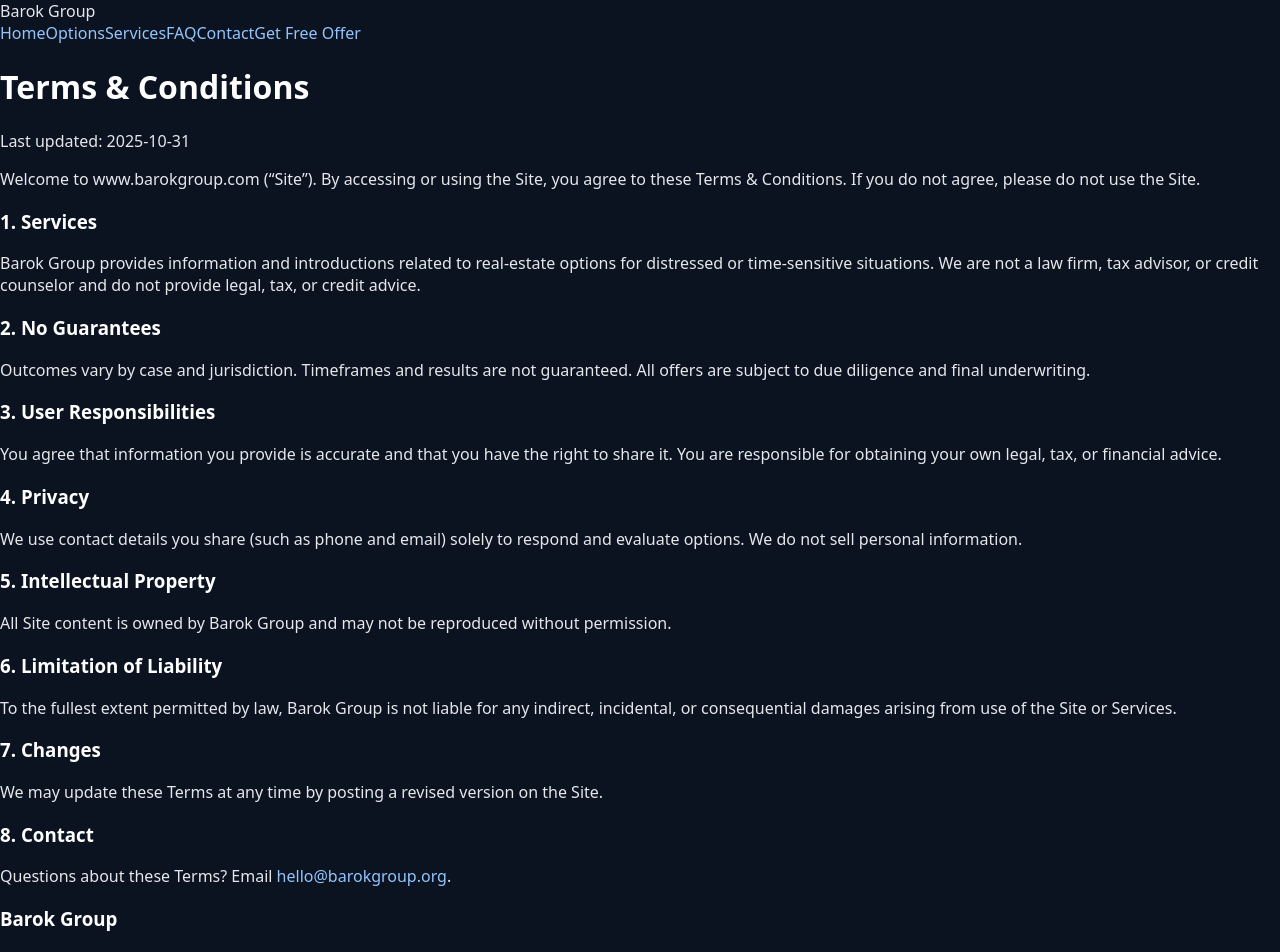
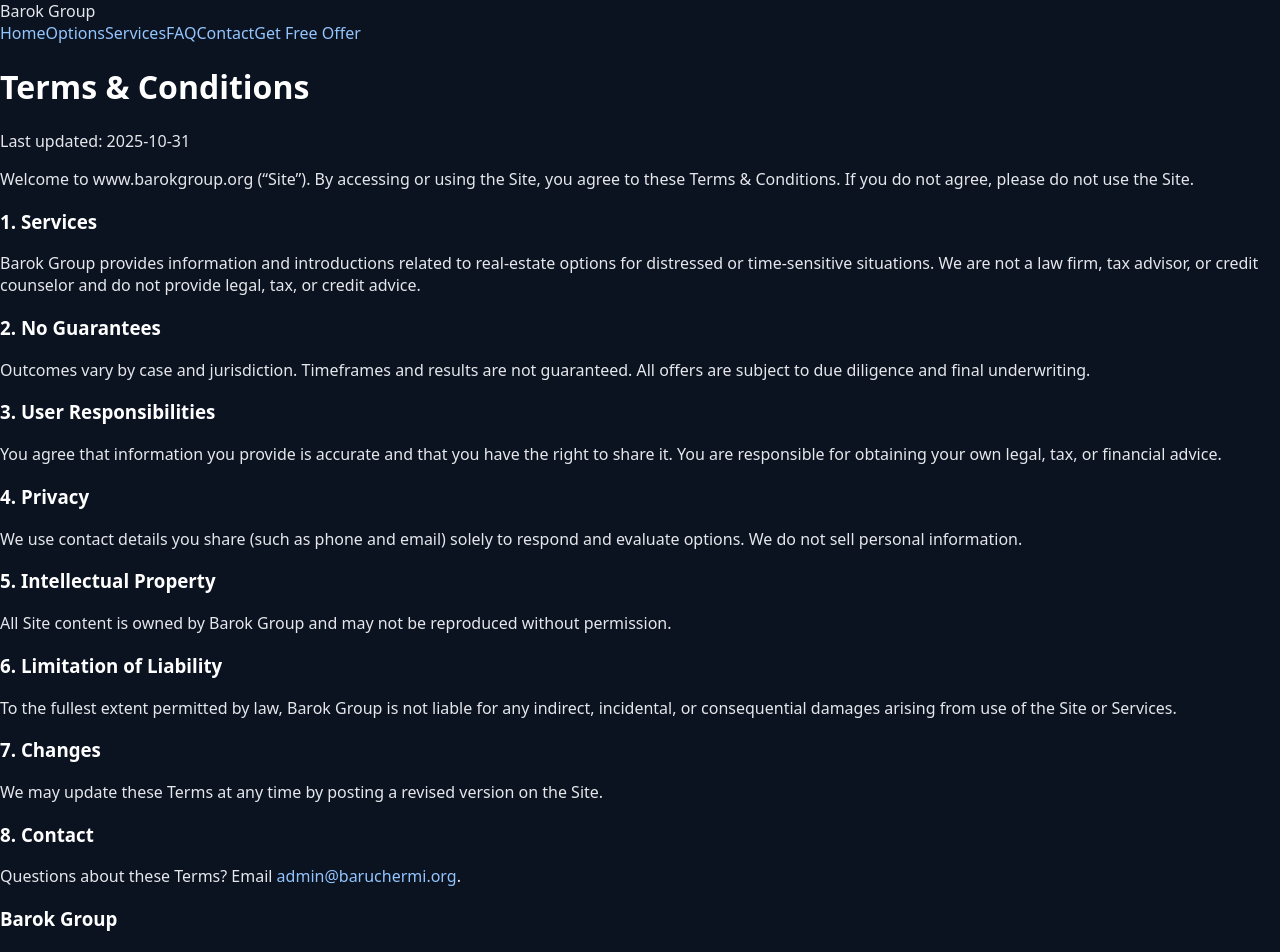
Before and after one commit to duchesam/barokgroup, a Next.js app: page /terms in a window 1280 px wide. Shown: the top 952 px of the page. Built offline with nearby package versions, Linux system fonts and the light colour scheme.

Commit message:
Update terms.js

```diff
--- a/pages/terms.js
+++ b/pages/terms.js
@@ -10,7 +10,7 @@
       <main className="container content">
         <h1>Terms & Conditions</h1>
         <p className="small">Last updated: 2025-10-31</p>
-        <p>Welcome to www.barokgroup.com (“Site”). By accessing or using the Site, you agree to these Terms & Conditions. If you do not agree, please do not use the Site.</p>
+        <p>Welcome to www.barokgroup.org (“Site”). By accessing or using the Site, you agree to these Terms & Conditions. If you do not agree, please do not use the Site.</p>
         <h3>1. Services</h3>
         <p>Barok Group provides information and introductions related to real-estate options for distressed or time-sensitive situations. We are not a law firm, tax advisor, or credit counselor and do not provide legal, tax, or credit advice.</p>
         <h3>2. No Guarantees</h3>
@@ -26,7 +26,7 @@
         <h3>7. Changes</h3>
         <p>We may update these Terms at any time by posting a revised version on the Site.</p>
         <h3>8. Contact</h3>
-        <p>Questions about these Terms? Email <a href="mailto:hello@barokgroup.org">hello@barokgroup.org</a>.</p>
+        <p>Questions about these Terms? Email <a href="mailto:admin@baruchermi.org">admin@baruchermi.org</a>.</p>
       </main>
       <Footer />
     </>
```
